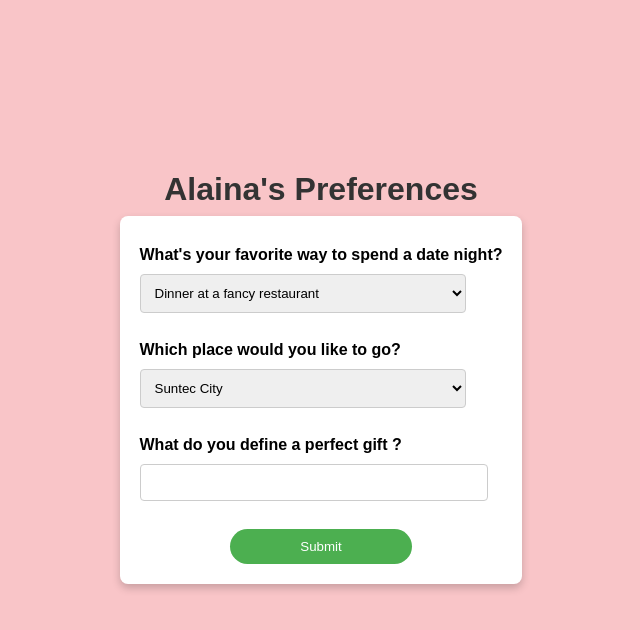
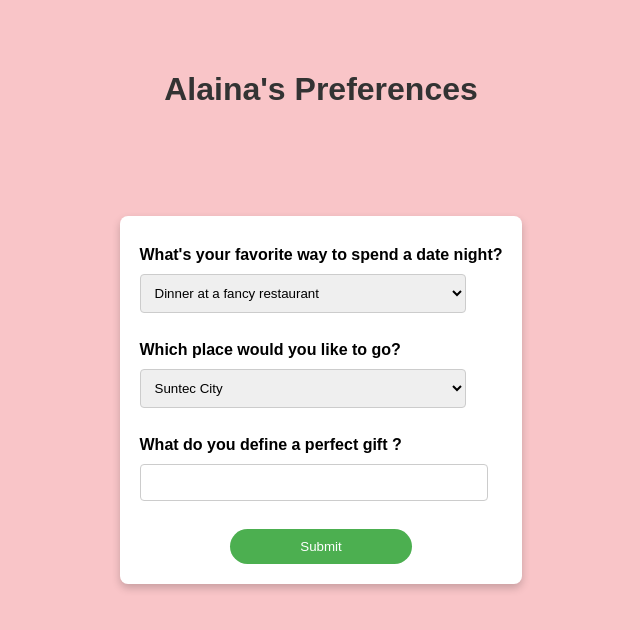
Before and after one commit to TonyBenjamin/vDay, a plain HTML site: page question.html in a window 1280 px wide. Shown: the whole page, without its empty margins (319-959 px from the left). Drawn offline with Linux system fonts and the light colour scheme.

Commit message:
Update style.css

```diff
--- a/style.css
+++ b/style.css
@@ -27,7 +27,7 @@ h1 {
     color: #333;
     margin-bottom: 20px;
     position: absolute;
-    top: 150px; /* Adjust the value as needed */
+    top: 50px; /* Adjust the value as needed */
     left: 50%; /* Center horizontally */
     transform: translateX(-50%); /* Center the title based on its width */
 }
```
